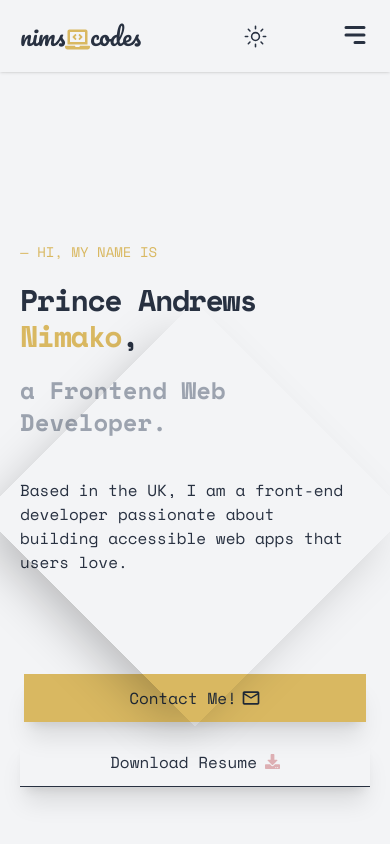
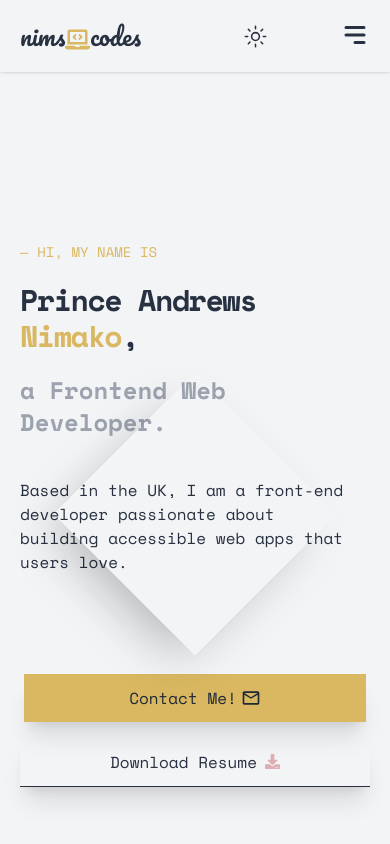
Before and after one commit to nimscodes/nimscodes, a React (Vite) app: page / in a window 390 px wide. Shown: the top 844 px of the page. Built offline with nearby package versions, Linux system fonts and the light colour scheme; no server answers.

Commit message:
minor amend

```diff
--- a/src/components/LeftHero.jsx
+++ b/src/components/LeftHero.jsx
@@ -10,7 +10,7 @@ const LeftHero = () => {
       transition={{ duration: 1.5 }}
       className="relative w-full h-screen flex flex-col justify-center gap-5"
     >
-      <div className="absolute w-[300px] h-[300px] md:w-[400px] md:h-[400px] lg:w-[500px] lg:h-[500px] transform rotate-45 shadow-2xl top-1/2 left-1/2  -translate-x-1/2 -translate-y-1/2 "></div>
+      <div className="absolute w-[200px] h-[200px] md:w-[400px] md:h-[400px] lg:w-[500px] lg:h-[500px] transform rotate-45 shadow-2xl top-1/2 left-1/2  -translate-x-1/2 -translate-y-1/2 "></div>
       <span className="text-sm md:text-md text-gold-metallic">— HI, MY NAME IS</span>
       <span className="dark:text-gray-300 font-bold text-3xl sm:text-4xl md:text-5xl lg:text-6xl tracking-tighter">
         Prince Andrews <span className="text-gold-metallic">Nimako</span>,
```
